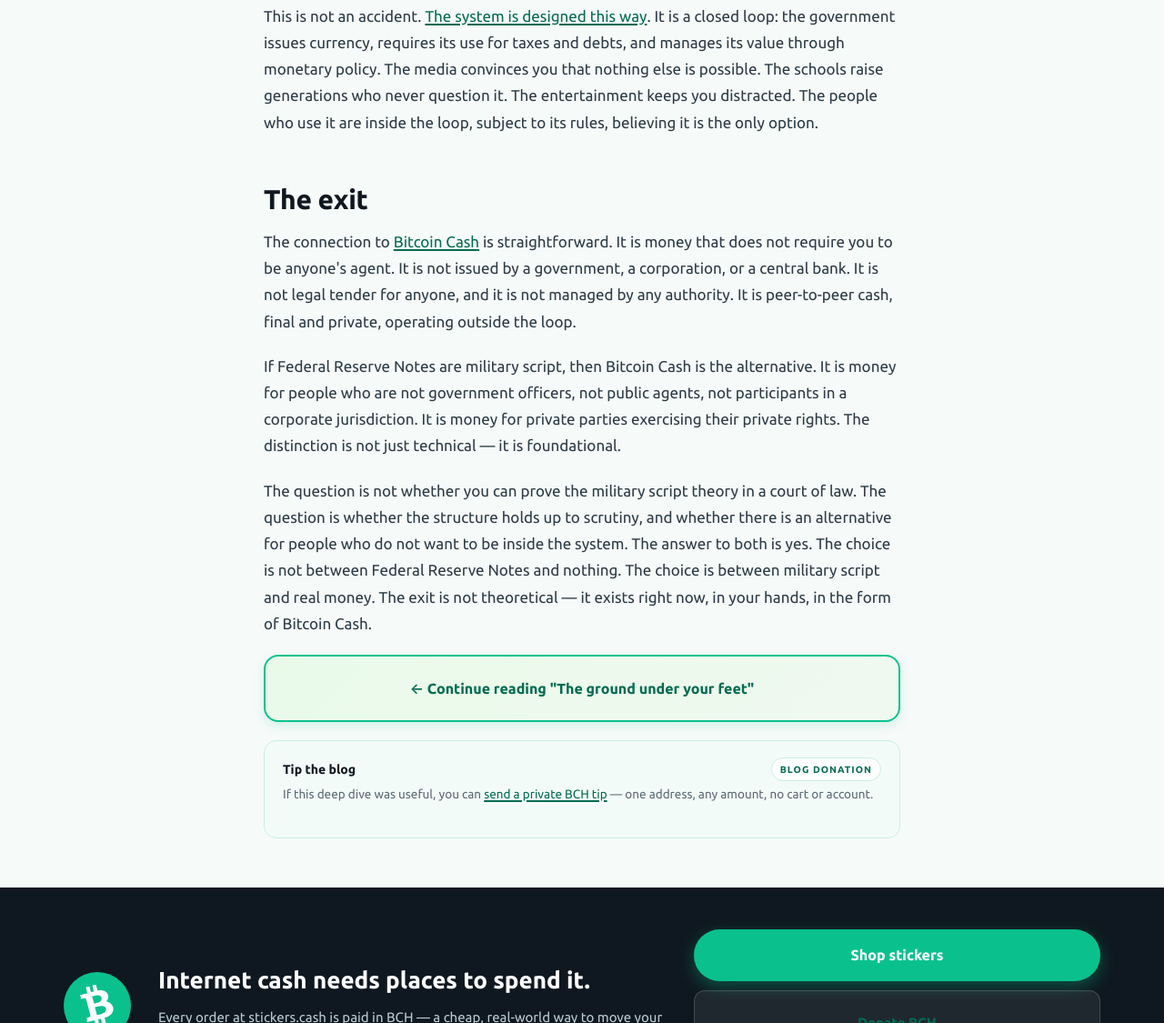
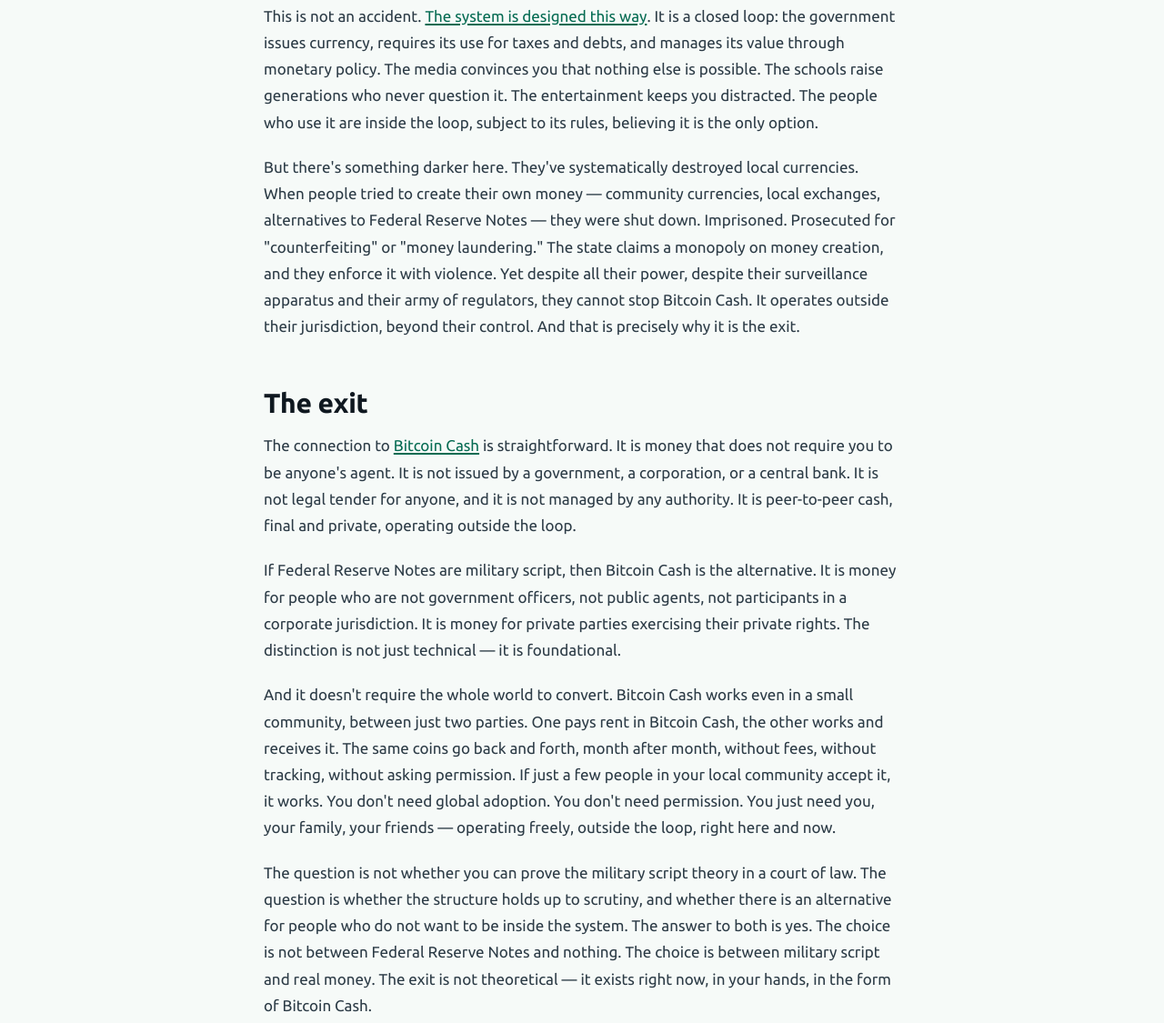
Before and after one commit to ripekern/stickers-cash, a plain HTML site: page deep-dives/the-usd-as-military-script.html in a window 1280 px wide. Shown: the part 4522-5647 px from the top of the page at 91% size. Drawn offline with Linux system fonts and the light colour scheme.

Commit message:
Add content about local currency suppression and small community BCH adoption

```diff
--- a/deep-dives/the-usd-as-military-script.html
+++ b/deep-dives/the-usd-as-military-script.html
@@ -133,11 +133,15 @@
 
     <p>This is not an accident. <a href="why-people-use-usd.html">The system is designed this way</a>. It is a closed loop: the government issues currency, requires its use for taxes and debts, and manages its value through monetary policy. The media convinces you that nothing else is possible. The schools raise generations who never question it. The entertainment keeps you distracted. The people who use it are inside the loop, subject to its rules, believing it is the only option.</p>
 
+    <p>But there's something darker here. They've systematically destroyed local currencies. When people tried to create their own money — community currencies, local exchanges, alternatives to Federal Reserve Notes — they were shut down. Imprisoned. Prosecuted for "counterfeiting" or "money laundering." The state claims a monopoly on money creation, and they enforce it with violence. Yet despite all their power, despite their surveillance apparatus and their army of regulators, they cannot stop Bitcoin Cash. It operates outside their jurisdiction, beyond their control. And that is precisely why it is the exit.</p>
+
     <h2>The exit</h2>
 
     <p>The connection to <a href="why-this-connects-to-bch.html">Bitcoin Cash</a> is straightforward. It is money that does not require you to be anyone's agent. It is not issued by a government, a corporation, or a central bank. It is not legal tender for anyone, and it is not managed by any authority. It is peer-to-peer cash, final and private, operating outside the loop.</p>
 
     <p>If Federal Reserve Notes are military script, then Bitcoin Cash is the alternative. It is money for people who are not government officers, not public agents, not participants in a corporate jurisdiction. It is money for private parties exercising their private rights. The distinction is not just technical — it is foundational.</p>
+
+    <p>And it doesn't require the whole world to convert. Bitcoin Cash works even in a small community, between just two parties. One pays rent in Bitcoin Cash, the other works and receives it. The same coins go back and forth, month after month, without fees, without tracking, without asking permission. If just a few people in your local community accept it, it works. You don't need global adoption. You don't need permission. You just need you, your family, your friends — operating freely, outside the loop, right here and now.</p>
 
     <p>The question is not whether you can prove the military script theory in a court of law. The question is whether the structure holds up to scrutiny, and whether there is an alternative for people who do not want to be inside the system. The answer to both is yes. The choice is not between Federal Reserve Notes and nothing. The choice is between military script and real money. The exit is not theoretical — it exists right now, in your hands, in the form of Bitcoin Cash.</p>
 
```
